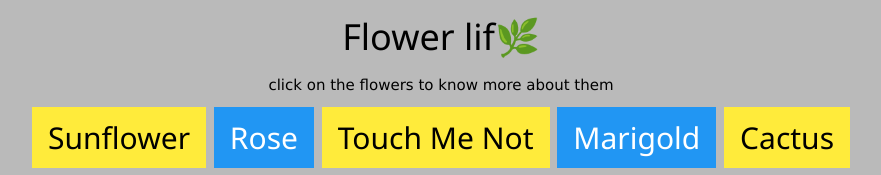
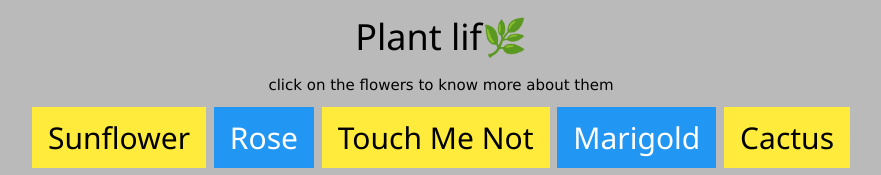
Before and after one commit to hacker2612aditya/hackfest2024, a plain HTML site: page index.html in a window 1280 px wide. Shown: the whole page, without its empty margins (199-1080 px from the left). Drawn offline with nearby package versions, Linux system fonts and the light colour scheme.

Commit message:
master copy

```diff
--- a/index.html
+++ b/index.html
@@ -16,12 +16,12 @@
 	}
 </script>
 
-<title>flower lif🌿</title>
+<title>Plant lif🌿</title>
 
 <body>
 	<link rel="stylesheet" type="text/css" href="style.css">
 	<link rel="stylesheet" type="text/css" href="https://www.w3schools.com/w3css/4/w3.css">
-	<h1>Flower lif🌿</h1>
+	<h1>Plant lif🌿</h1>
 	<font>click on the flowers to know more about them</font>
 
 	<br>
```
